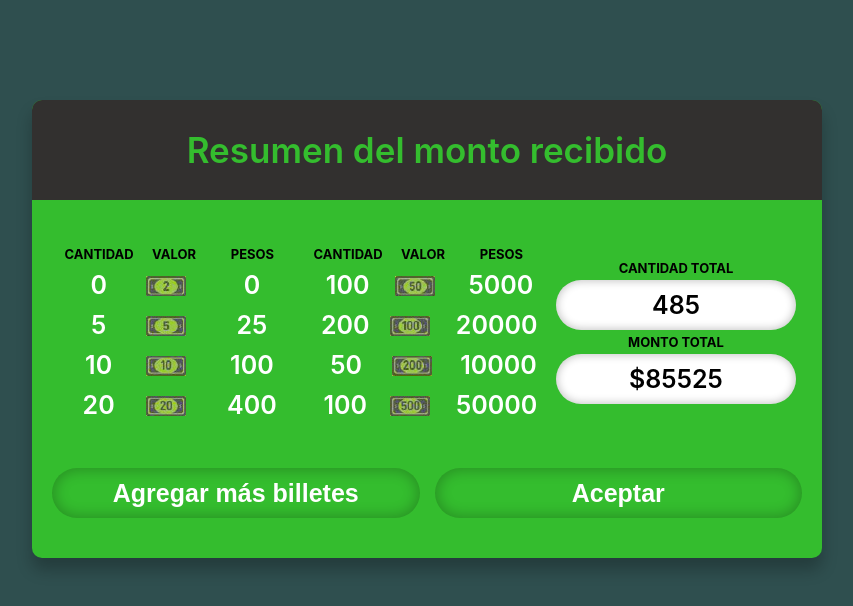
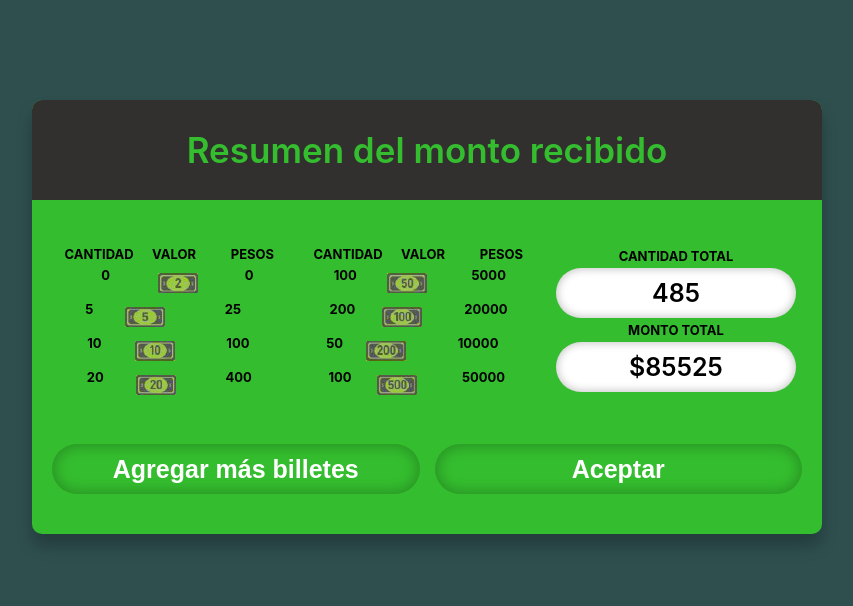
Before and after one commit to MaxiNavarro/Billetes, a React (Create React App) app: page / in a window 1280 px wide. Shown: the top 606 px of the page, without its empty margins (268-1121 px from the left). Built offline with nearby package versions, Linux system fonts and the light colour scheme.

Commit message:
Update componentListInfo.js

```diff
--- a/src/componentListInfo.js
+++ b/src/componentListInfo.js
@@ -12,15 +12,9 @@ export default class ComponentListInfo extends React.Component {
             <div>
                 <table className='table-data'>
                     <tr>
-                        <td className='table-cant'>
-                            <ComponentQuantity quantity={this.props.dato.cantidad}/>
-                        </td>
-                        <td className='table-img'>
-                            <ComponentImg img={this.props.dato.imagen}/>
-                        </td>
-                        <td className='table-pesos'>
-                            <ComponentPesos pesos={this.props.dato.pesos}/>
-                        </td>
+                        <ComponentQuantity quantity={this.props.dato.cantidad}/>
+                        <ComponentImg img={this.props.dato.imagen}/>
+                        <ComponentPesos pesos={this.props.dato.pesos}/>
                     </tr>
                 </table>
             </div>
```
